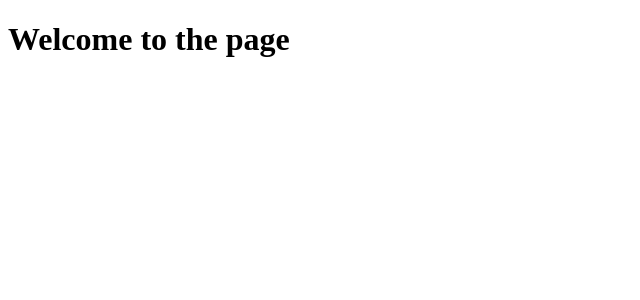
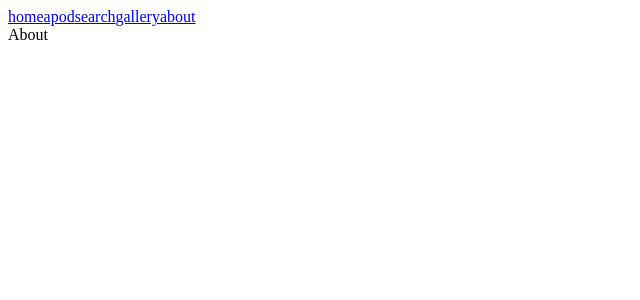
Before and after one commit to kvcsPat/react-cosmos, a React (Create React App) app in the folder cosmos/: page /about in a window 1280 px wide. Shown: the top 300 px of the page, without its empty margins (0-640 px from the left). Built offline with nearby package versions, Linux system fonts and the light colour scheme.

Commit message:
created basic routing structure

```diff
--- a/cosmos/src/App.js
+++ b/cosmos/src/App.js
@@ -1,5 +1,8 @@
+import React from "react";
+import Routing from "./routing/Routing";
+
 function App() {
-  return <h1>Welcome to the page</h1>;
+  return <Routing />;
 }
 
 export default App;
--- /dev/null
+++ b/cosmos/src/about/Page.jsx
@@ -0,0 +1,10 @@
+import React from "react";
+import Layout from "../routing/Layout";
+
+export default function AboutPage() {
+  return (
+    <Layout>
+      <div>About</div>
+    </Layout>
+  );
+}
--- /dev/null
+++ b/cosmos/src/apod/Page.jsx
@@ -0,0 +1,10 @@
+import React from "react";
+import Layout from "../routing/Layout";
+
+export default function ApodPage() {
+  return (
+    <Layout>
+      <div>Apod</div>
+    </Layout>
+  );
+}
--- /dev/null
+++ b/cosmos/src/gallery/Page.jsx
@@ -0,0 +1,10 @@
+import React from "react";
+import Layout from "../routing/Layout";
+
+export default function GalleryPage() {
+  return (
+    <Layout>
+      <div>Gallery</div>
+    </Layout>
+  );
+}
--- /dev/null
+++ b/cosmos/src/home/Page.jsx
@@ -0,0 +1,10 @@
+import React from "react";
+import Layout from "../routing/Layout";
+
+export default function HomePage() {
+  return (
+    <Layout>
+      <div>Home</div>
+    </Layout>
+  );
+}
--- /dev/null
+++ b/cosmos/src/navbar/Navbar.jsx
@@ -0,0 +1,14 @@
+import React from "react";
+import { NavLink } from "react-router-dom";
+
+export default function Navbar() {
+  return (
+    <nav>
+      <NavLink to="/">home</NavLink>
+      <NavLink to="/apod">apod</NavLink>
+      <NavLink to="/search">search</NavLink>
+      <NavLink to="/gallery">gallery</NavLink>
+      <NavLink to="/about">about</NavLink>
+    </nav>
+  );
+}
--- /dev/null
+++ b/cosmos/src/routing/Layout.jsx
@@ -0,0 +1,11 @@
+import React from "react";
+import Navbar from "../navbar/Navbar";
+
+export default function Layout({ children }) {
+  return (
+    <>
+      <Navbar />
+      <main>{children}</main>
+    </>
+  );
+}
--- /dev/null
+++ b/cosmos/src/routing/Routing.jsx
@@ -0,0 +1,21 @@
+import React from "react";
+import { BrowserRouter, Routes, Route } from "react-router-dom";
+import HomePage from "../home/Page";
+import ApodPage from "../apod/Page";
+import SearchPage from "../search/Page";
+import GalleryPage from "../gallery/Page";
+import AboutPage from "../about/Page";
+
+export default function Routing() {
+  return (
+    <BrowserRouter>
+      <Routes>
+        <Route path="/" element={<HomePage />} />
+        <Route path="/apod" element={<ApodPage />} />
+        <Route path="/search" element={<SearchPage />} />
+        <Route path="/gallery" element={<GalleryPage />} />
+        <Route path="/about" element={<AboutPage />} />
+      </Routes>
+    </BrowserRouter>
+  );
+}
--- /dev/null
+++ b/cosmos/src/search/Page.jsx
@@ -0,0 +1,10 @@
+import React from "react";
+import Layout from "../routing/Layout";
+
+export default function SearchPage() {
+  return (
+    <Layout>
+      <div>Search</div>
+    </Layout>
+  );
+}
```
